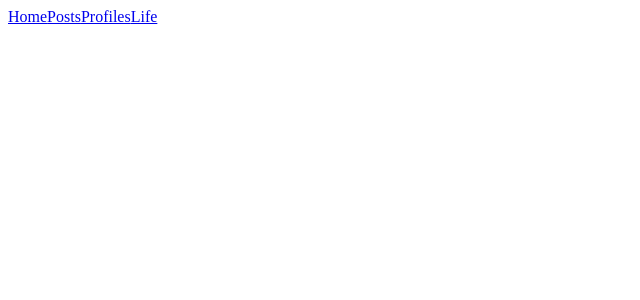
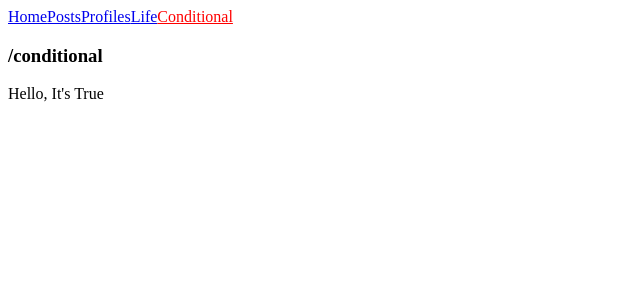
Before and after one commit to asteriasandippal/the-complete-react-fullstack-course, a React (Create React App) app in the folder reactlifecycles/: page /conditional in a window 1280 px wide. Shown: the top 300 px of the page, without its empty margins (0-640 px from the left). Built offline with nearby package versions, Linux system fonts and the light colour scheme; the HTML template or start-up script is replaced by a standard one.

Commit message:
Adds Conditional rendaring

```diff
--- a/reactlifecycles/src/App.js
+++ b/reactlifecycles/src/App.js
@@ -15,6 +15,7 @@ import Posts from './containers/Posts';
 import PostsDetails from './containers/PostDetails';
 import Profiles from './containers/Profiles';
 import LifeCycles from './containers/LifeCycles';
+import Conditional from './containers/Conditional';
 
 class App extends Component {
   render() {
@@ -43,6 +44,11 @@ class App extends Component {
               activeStyle={{color: 'red'}}
               activeClassName="selected"
             >Life</NavLink>
+            <NavLink
+              to="/conditional"
+              activeStyle={{color: 'red'}}
+              activeClassName="selected"
+            >Conditional</NavLink>
           </header>
           <Switch>
             <Redirect from="/profiles" to="/"/>
@@ -51,6 +57,7 @@ class App extends Component {
             <Route path='/posts/:id' component={PostsDetails} />
             <Route path='/profiles' component={Profiles} />
             <Route path='/life' component={LifeCycles} />
+            <Route path='/conditional' component={Conditional} />
           </Switch>
         </div>
       </BrowserRouter>
--- /dev/null
+++ b/reactlifecycles/src/containers/Conditional.jsx
@@ -0,0 +1,30 @@
+import React, { Component } from 'react';
+
+class Conditional extends Component {
+  render() {
+    const value = true;
+    const returnValue = () => {
+        return true;
+    }
+    const showIt = () => {
+        return (
+            returnValue() ?
+            <div>
+                Hello, It's True
+            </div>
+        :
+            <div>
+                Hello, It's False
+            </div>
+        );
+    }
+    return (
+      <div className="Conditional">
+        <h3>{this.props.match.url}</h3>
+        {showIt()}
+      </div>
+    );
+  }
+}
+
+export default Conditional;
```
